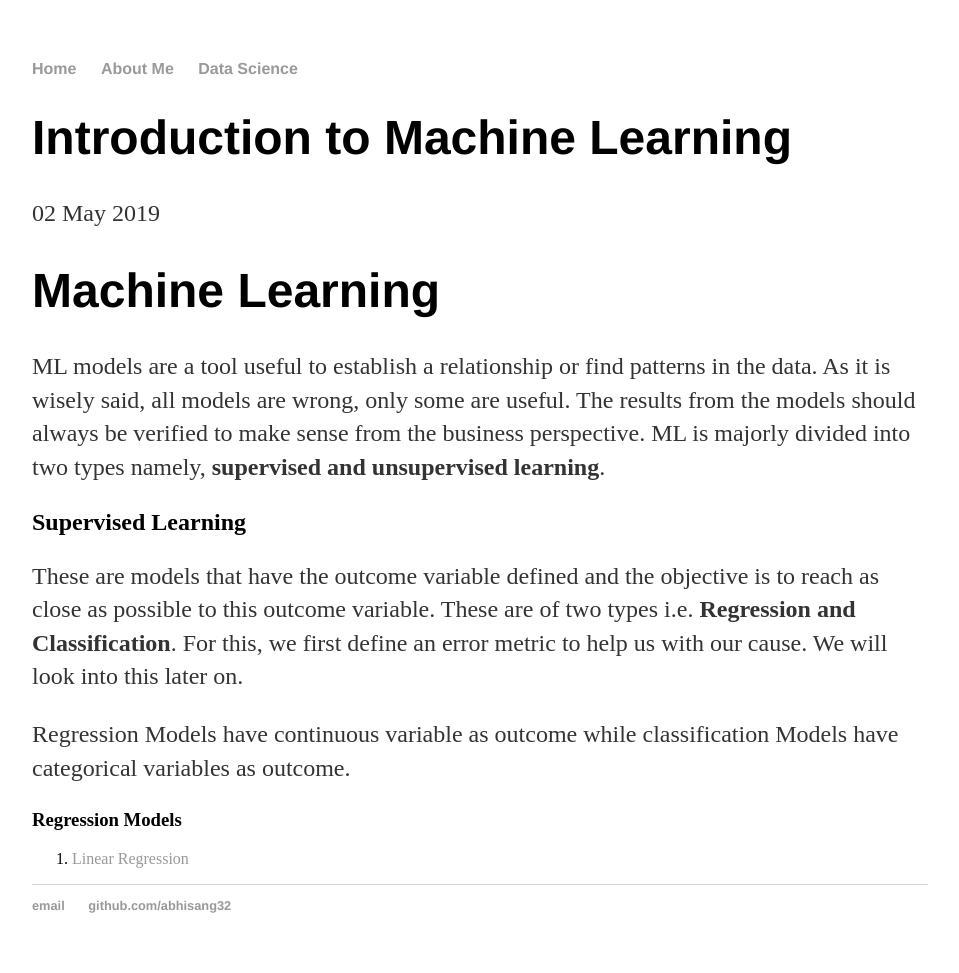
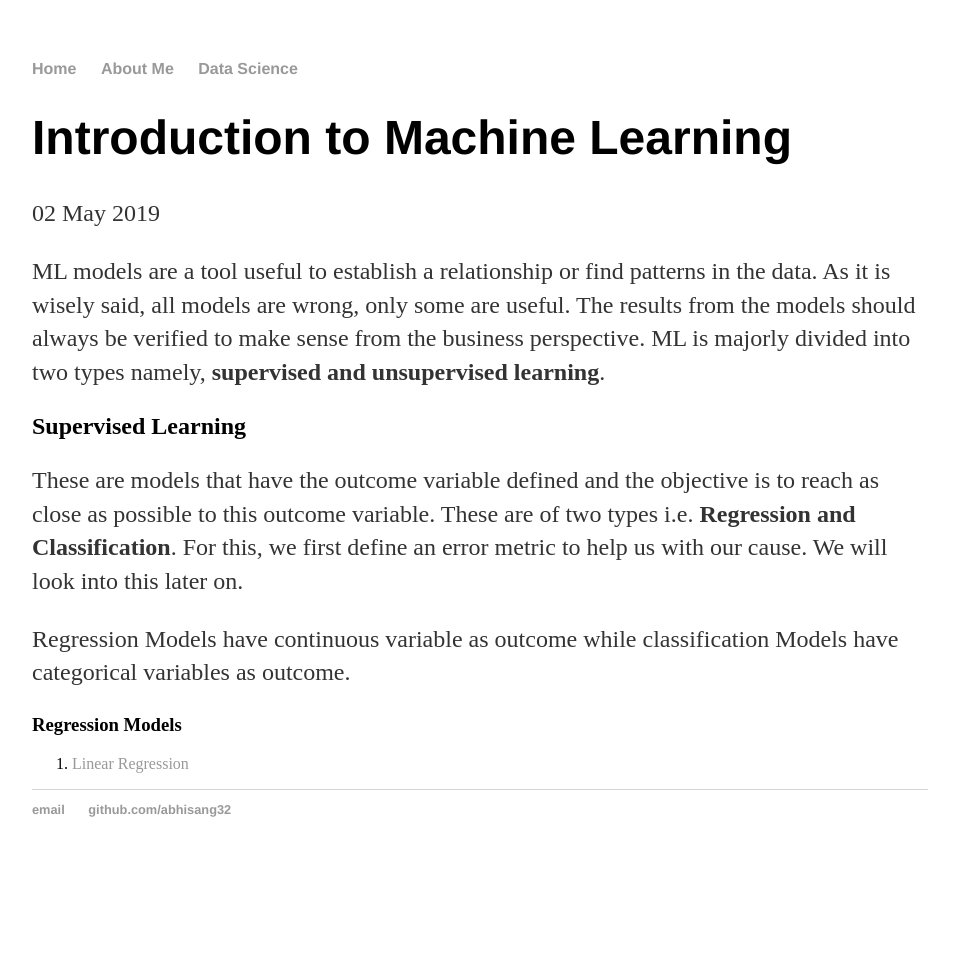
Before and after one commit to abhisheksanghai/abhisheksanghai.github.io, a Jekyll site: the page built from _posts/2019-05-02-intro-to-ml.md, in a window 1280 px wide. Shown: the whole page, without its empty margins (160-1119 px from the left). Built offline with Jekyll 4.4.1, drawn with Linux system fonts in a browser that asks for light colours; after the commit the page ends 900 px from its top, so only the background shows below that.

Commit message:
Update 2019-05-02-intro-to-ml.md

```diff
--- a/_posts/2019-05-02-intro-to-ml.md
+++ b/_posts/2019-05-02-intro-to-ml.md
@@ -3,8 +3,6 @@ layout: post
 title: "Introduction to Machine Learning"
 date: 2019-05-02
 ---
-
-# Machine Learning
 
 ML models are a tool useful to establish a relationship or find patterns in the data. As it is wisely said, all models are wrong, only some are useful. The results from the models should always be verified to make sense from the business perspective.
 ML is majorly divided into two types namely, **supervised and unsupervised learning**.
```
